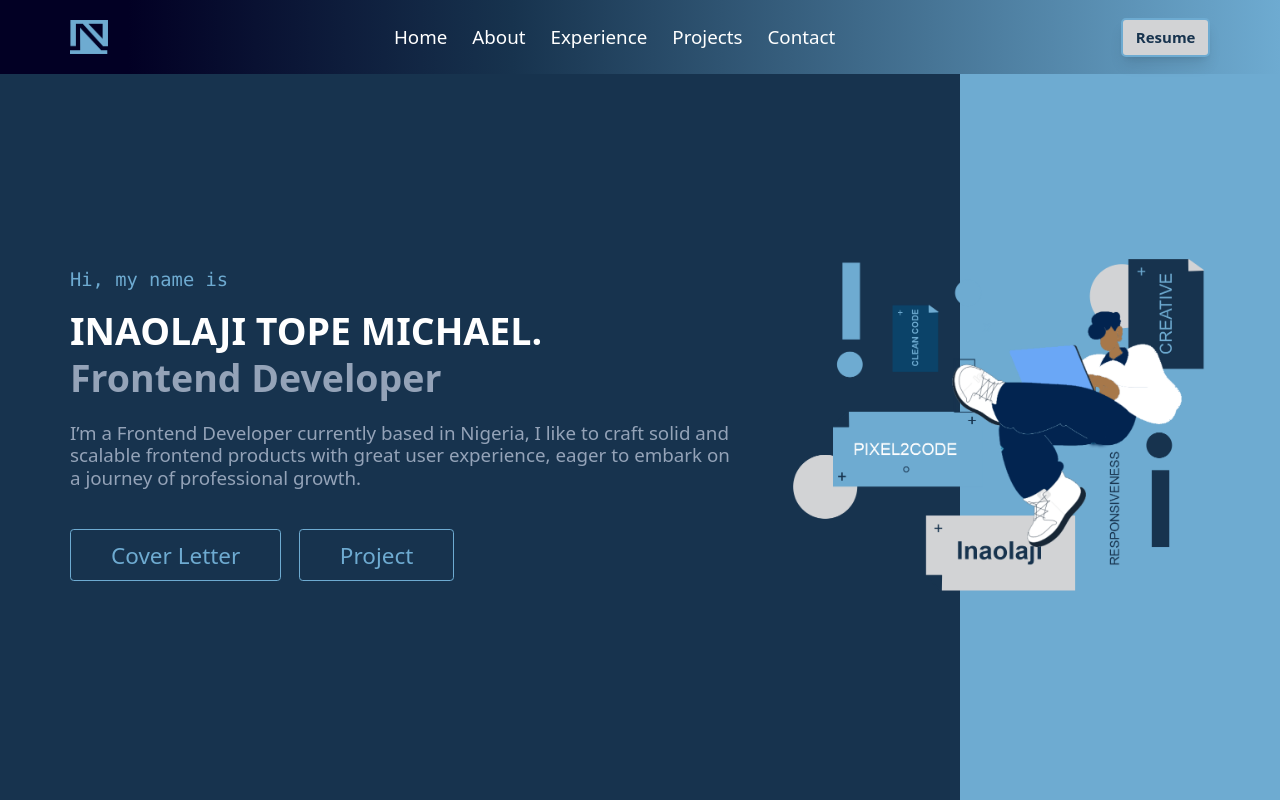
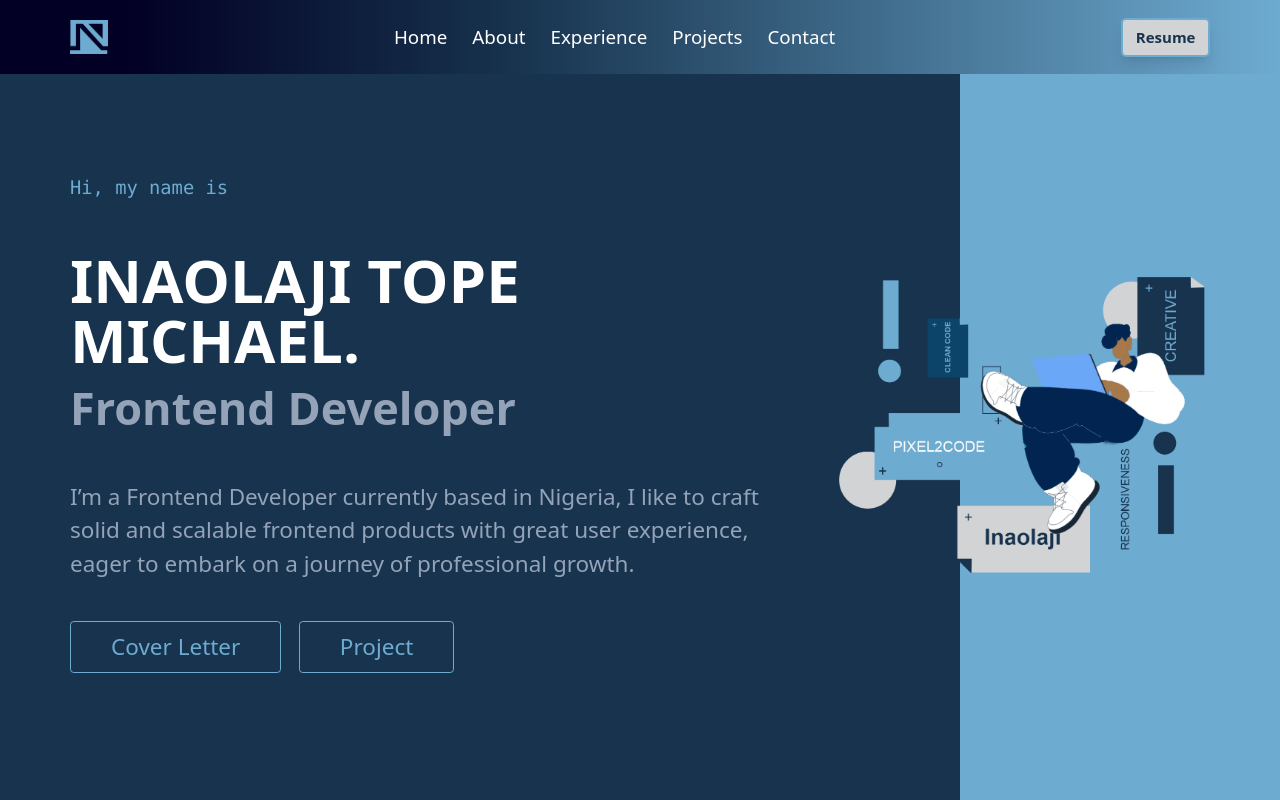
Before and after one commit to BBPIHF/portfolio, a React (Vite) app: page / in a window 1280 px wide. Shown: the top 800 px of the page. Built offline with nearby package versions, Linux system fonts and the light colour scheme.

Commit message:
Home page updated

```diff
--- a/src/Components/Home.jsx
+++ b/src/Components/Home.jsx
@@ -24,13 +24,13 @@ const Home = () => {
         <p className="text-secondary text-3xl md:text-5xl font-mono lg:text-3xl">
           Hi, my name is
         </p>
-        <h1 className="lg:text-6xl md:text-5xl text-4xl font-bold pt-8 pb-4  text-white">
+        <h1 className="lg:text-8xl md:text-7xl text-[22px] font-bold pt-8 md:pt-20 md:pb-6  text-white">
           INAOLAJI TOPE MICHAEL.
         </h1>
-        <h2 className="lg:text-6xl md:text-5xl text-4xl font-bold text-slate-400">
+        <h2 className="lg:text-7xl md:text-6xl text-[22px] font-bold text-slate-400">
           Frontend Developer
         </h2>
-        <p className="text-2xl  md:text-3xl text-slate-400  leading-[1.2] pt-10">
+        <p className="text-3xl  md:text-4xl text-slate-400  leading-[1.3] md:leading-[1.5] pt-10 md:pt-20">
           I’m a Frontend Developer currently based in Nigeria, I like to craft
           solid and scalable frontend products with great user experience, eager
           to embark on a journey of professional growth.
```
